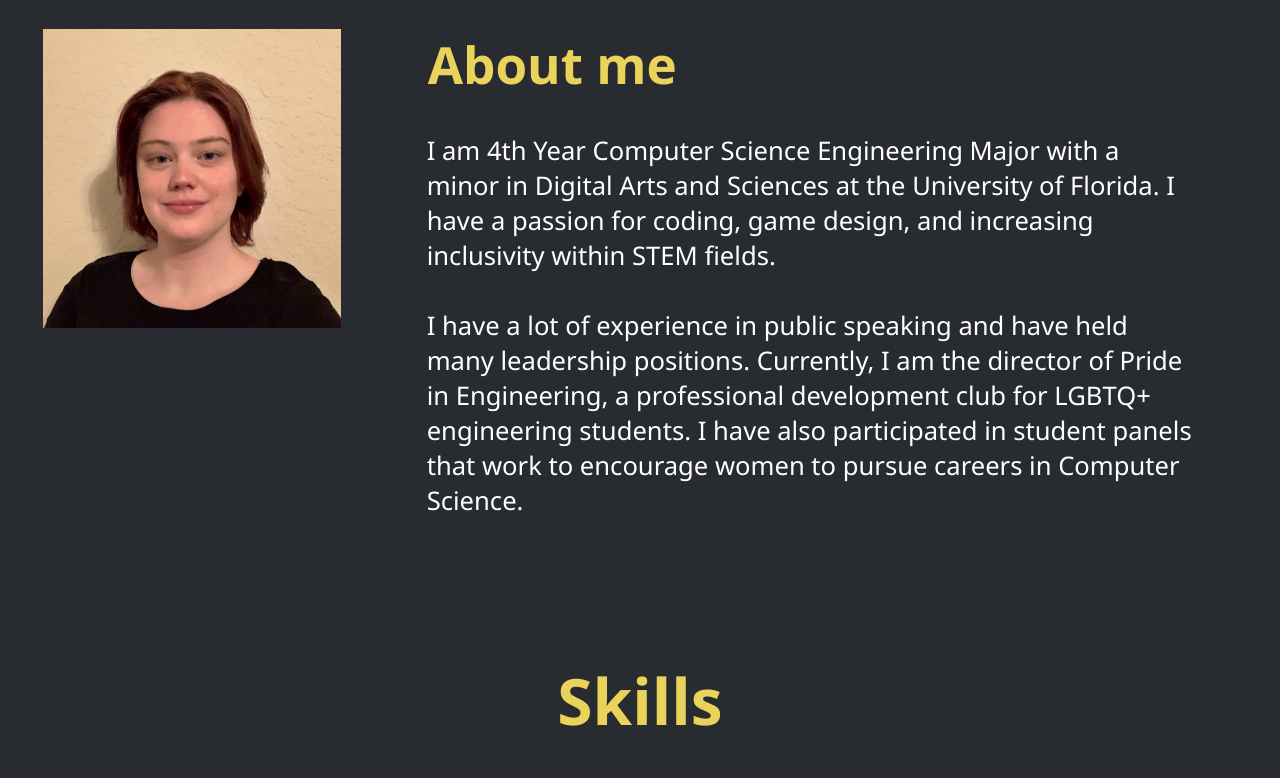
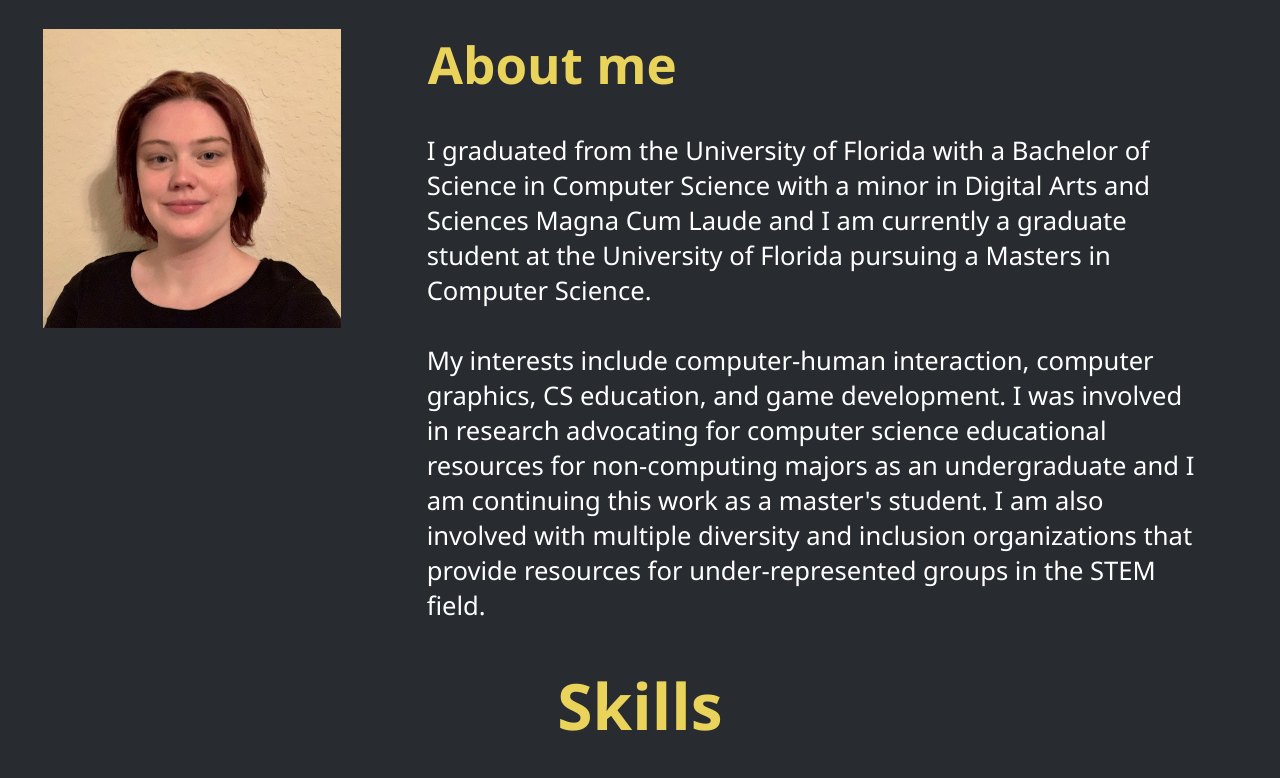
Before and after one commit to adehoog/adehoog.github.io, a React (Create React App) app: page / in a window 1280 px wide. Shown: the part 740-1518 px from the top of the page. Built offline with nearby package versions, Linux system fonts and the light colour scheme.

Commit message:
Updated bio

```diff
--- a/src/components/Home.js
+++ b/src/components/Home.js
@@ -20,13 +20,12 @@ function Home() {
                 <div className={"about"} id={"about"}>
                     <h1>About me</h1>
                     <p>
-                        I am 4th Year Computer Science Engineering Major with a minor in Digital Arts and Sciences at the University of Florida.
-                        I have a passion for coding, game design, and increasing inclusivity within STEM fields.
+                        I graduated from the University of Florida with a Bachelor of Science in Computer Science with a minor in Digital Arts and Sciences Magna Cum Laude and I am currently a graduate student at the University of Florida pursuing a Masters in Computer Science.
                         <br/>
                         <br/>
-                        I have a lot of experience in public speaking and have held many leadership positions.
-                        Currently, I am the director of Pride in Engineering, a professional development club for LGBTQ+ engineering students.
-                        I have also participated in student panels that work to encourage women to pursue careers in Computer Science.
+                        My interests include computer-human interaction, computer graphics, CS education, and game development.
+                        I was involved in research advocating for computer science educational resources for non-computing majors as an undergraduate and I am continuing this work as a master's student.
+                        I am also involved with multiple diversity and inclusion organizations that provide resources for under-represented groups in the STEM field.
                     </p>
                 </div>
             </div>
```
